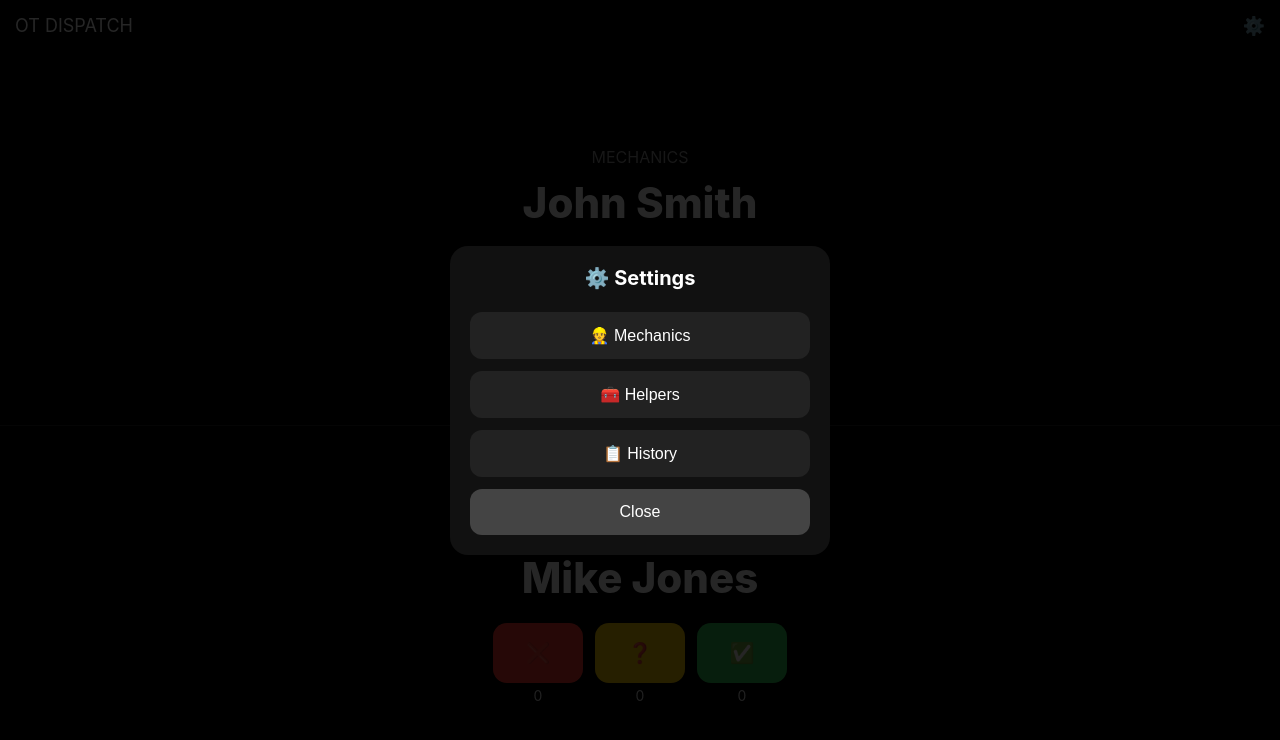
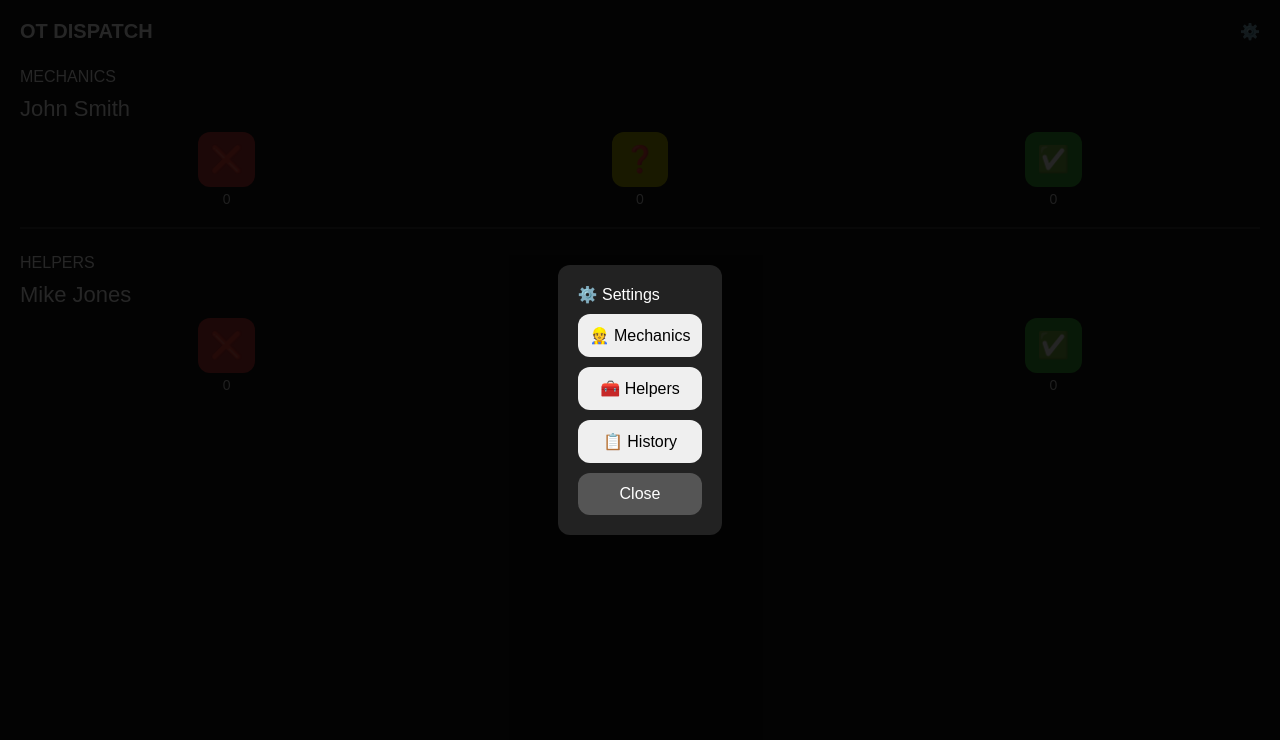
Before and after one commit to pabitzkyt-sys/ot-dispatch, a plain HTML site: page index.html in a window 1280 px wide. Both pictures are taken after a click on the element "⚙️". Drawn offline with Linux system fonts and the light colour scheme.

Commit message:
Update style.css

```diff
--- a/style.css
+++ b/style.css
@@ -1,15 +1,50 @@
 body {
   margin: 0;
-  font-family: -apple-system;
-  background: #000;
+  font-family: Arial;
+  background: #111;
   color: white;
 }
 
 .app {
-  height: 100vh;
+  padding: 20px;
+}
+
+.header {
   display: flex;
-  flex-direction: column;
+  justify-content: space-between;
+  align-items: center;
 }
+
+.title {
+  font-size: 20px;
+  font-weight: bold;
+}
+
+.section {
+  margin-top: 25px;
+}
+
+.name {
+  font-size: 22px;
+  margin: 10px 0;
+}
+
+.buttons {
+  display: flex;
+  justify-content: space-around;
+  margin-top: 10px;
+}
+
+button {
+  font-size: 26px;
+  padding: 12px;
+  border-radius: 12px;
+  border: none;
+}
+
+.red { background: #b33; color: white; }
+.yellow { background: #aa0; color: black; }
+.green { background: #3a3; color: white; }
 
 .btnWrap {
   display: flex;
@@ -20,101 +55,16 @@ body {
 
 .count {
   font-size: 14px;
-  opacity: 0.85;
+  opacity: 0.8;
 }
 
-.stats {
-  margin-top: 8px;
-  font-size: 14px;
-  text-align: center;
-  opacity: 0.85;
+.divider {
+  height: 2px;
+  background: #333;
+  margin: 20px 0;
 }
 
-.header {
-  display: flex;
-  justify-content: space-between;
-  padding: 15px;
-  font-size: 18px;
-}
-
-.section {
-  flex: 1;
-  display: flex;
-  flex-direction: column;
-  justify-content: center;
-  align-items: center;
-}
-
-.label {
-  opacity: 0.6;
-  margin-bottom: 10px;
-}
-
-.name {
-  font-size: 42px;
-  font-weight: 800;
-  margin-bottom: 20px;
-  text-align: center;
-}
-
-.buttons {
-  display: flex;
-  gap: 12px;
-}
-
-button {
-  font-size: 20px;
-  padding: 18px;
-  border-radius: 14px;
-  border: none;
-  min-width: 90px;
-}
-
-.red { background: #ff3b30; color: white; }
-.yellow { background: #ffcc00; color: black; }
-.green { background: #34c759; color: white; }
-
-.divider {
-  height: 1px;
-  background: #222;
-}
-#menuOverlay {
-  position: fixed;
-  top: 0;
-  left: 0;
-  width: 100%;
-  height: 100%;
-  background: rgba(0,0,0,0.92);
-  display: flex;
-  justify-content: center;
-  align-items: center;
-  z-index: 9999;
-}
-
-.menuBox {
-  width: 85%;
-  max-width: 320px;
-  background: #111;
-  padding: 20px;
-  border-radius: 16px;
-  display: flex;
-  flex-direction: column;
-  gap: 12px;
-  text-align: center;
-}
-
-.menuBox h2 {
-  margin: 0 0 10px 0;
-}
-
-.menuBox button {
-  padding: 14px;
-  font-size: 16px;
-  border-radius: 10px;
-  border: none;
-  background: #222;
-  color: white;
-}
+/* MENU */
 #menuOverlay {
   position: fixed;
   inset: 0;
@@ -122,36 +72,22 @@ button {
   display: flex;
   justify-content: center;
   align-items: center;
-  z-index: 9999;
 }
 
 .menuPanel {
-  width: 85%;
-  max-width: 340px;
-  background: #111;
-  border-radius: 18px;
+  background: #222;
   padding: 20px;
+  border-radius: 12px;
   display: flex;
   flex-direction: column;
-  gap: 12px;
-  text-align: center;
-}
-
-.menuTitle {
-  font-size: 20px;
-  font-weight: 700;
-  margin-bottom: 10px;
+  gap: 10px;
 }
 
 .menuPanel button {
-  padding: 14px;
   font-size: 16px;
-  border-radius: 12px;
-  border: none;
-  background: #222;
-  color: white;
 }
 
 .closeBtn {
-  background: #444 !important;
+  background: #555;
+  color: white;
 }
```
